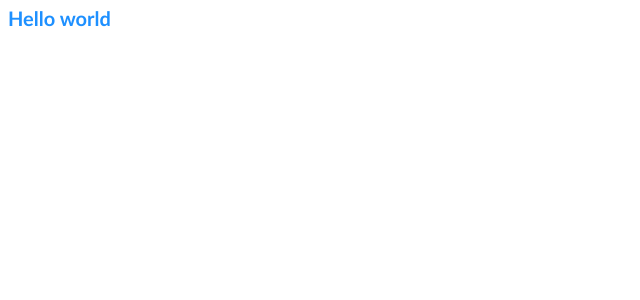
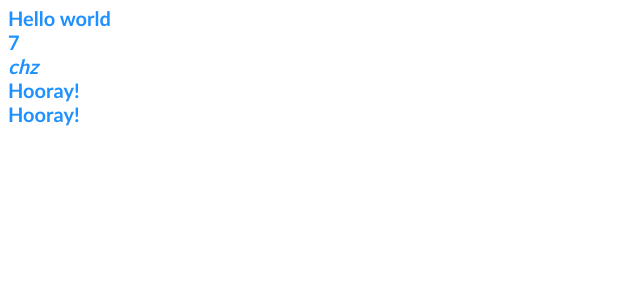
Before and after one commit to xchezzzx/masa-frontend, an Angular app: page / in a window 1280 px wide. Shown: the top 300 px of the page, without its empty margins (0-640 px from the left). Built offline with nearby package versions, Linux system fonts and the light colour scheme.

Commit message:
0412 - Angular

```diff
--- a/src/app/app.component.html
+++ b/src/app/app.component.html
@@ -1,3 +1,13 @@
 <div class="mf-app-component">
     Hello world
+    <br />
+
+    {{ myProperty.length }}
+    <div>
+        <i>chz</i>
+        <div [innerText] = "myProperty"></div>
+    </div>
+
+    <div [innerText] = "myProperty"></div>
+
 </div>
--- a/src/app/app.component.less
+++ b/src/app/app.component.less
@@ -3,4 +3,23 @@
 .mf-app-component {
     color: @brand-color;
     .title;
+
+    height: 100% - (@border-width + @header-height + @border-width + @border-width + @footer-height + @border-width);
+
+    .sized-div {
+        .horizontal-percent-width(100%);
+        background-color: @brand-color;
+
+        &.darken {
+            background-color: darken(@brand-color, 20);
+        }
+
+        &.light {
+            background-color: lighten(@brand-color, 20);
+        }
+
+        &.saturate {
+            background-color: desaturate(@brand-color, 100);
+        }
+    }
 }
--- a/src/app/app.component.ts
+++ b/src/app/app.component.ts
@@ -7,4 +7,6 @@ import { Component } from '@angular/core';
 })
 export class AppComponent {
     title = 'masa-frontend';
+
+    public myProperty: string = "Hooray!";
 }
--- a/src/assets/styles/theme.less
+++ b/src/assets/styles/theme.less
@@ -1,8 +1,17 @@
 @brand-color: dodgerblue;
 @font-base-size: 16px;
 @font-family: Lato;
+@border-width: 1px;
+@header-height: 3em;
+@footer-height: 2.5em;
+@footer-with-border: @border-width + @footer-height + @border-width;
 
 .title {
     font-size: 1.25em;
     font-weight: bold;
 }
+
+.horizontal-percent-width (@width-in-percent: 100%) {
+    width: @width-in-percent;
+    display: inline-block;
+}
```
Also changed, not shown: package.json (+17 -17 lines), 1 other file (tests, documents, lock files or other folders).
